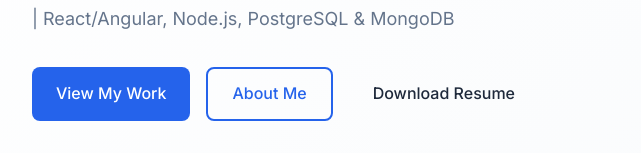
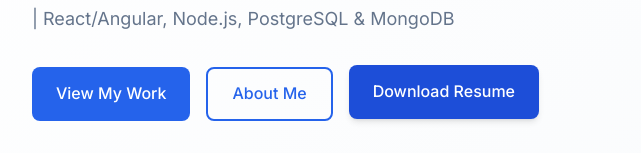
Before and after one commit to sriram25062/personal-portfolio, a React (Create React App) app: page / in a window 1280 px wide. In both pictures the pointer is over the link "Download Resume". Shown: the part 446-599 px from the top of the page, without its empty margins (69-710 px from the left). Built offline with nearby package versions, Linux system fonts and the light colour scheme.

Commit message:
styles download resume

```diff
--- a/src/index.css
+++ b/src/index.css
@@ -119,6 +119,19 @@
 .btn-secondary:hover {
   background-color: var(--primary-color);
   color: white;
+}
+
+.btn-accent {
+  background-color: var(--primary-color);
+  color: #fff;
+  border: none;
+}
+
+.btn-accent:hover {
+  background-color: var(--primary-dark, #1e40af);
+  color: #fff;
+  box-shadow: var(--shadow-md);
+  transform: translateY(-2px);
 }
 
 /* Animations */
```
